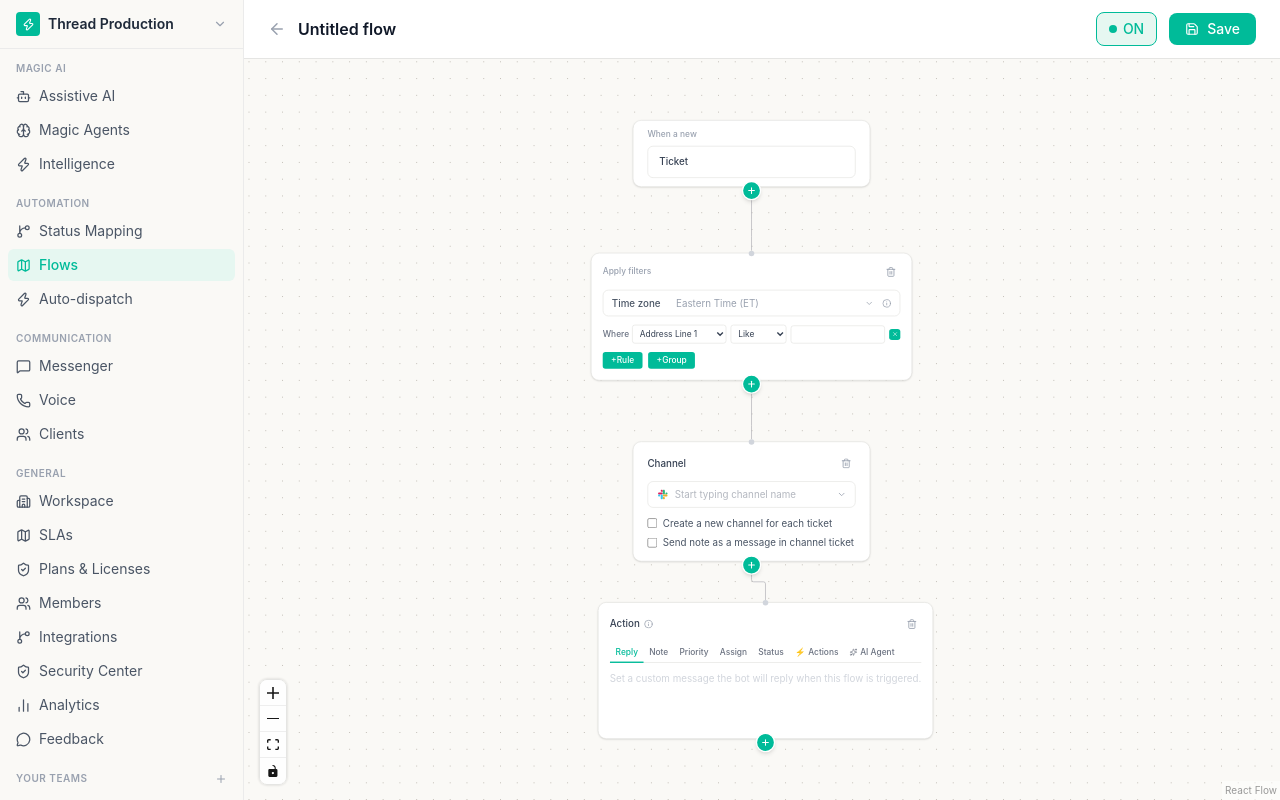
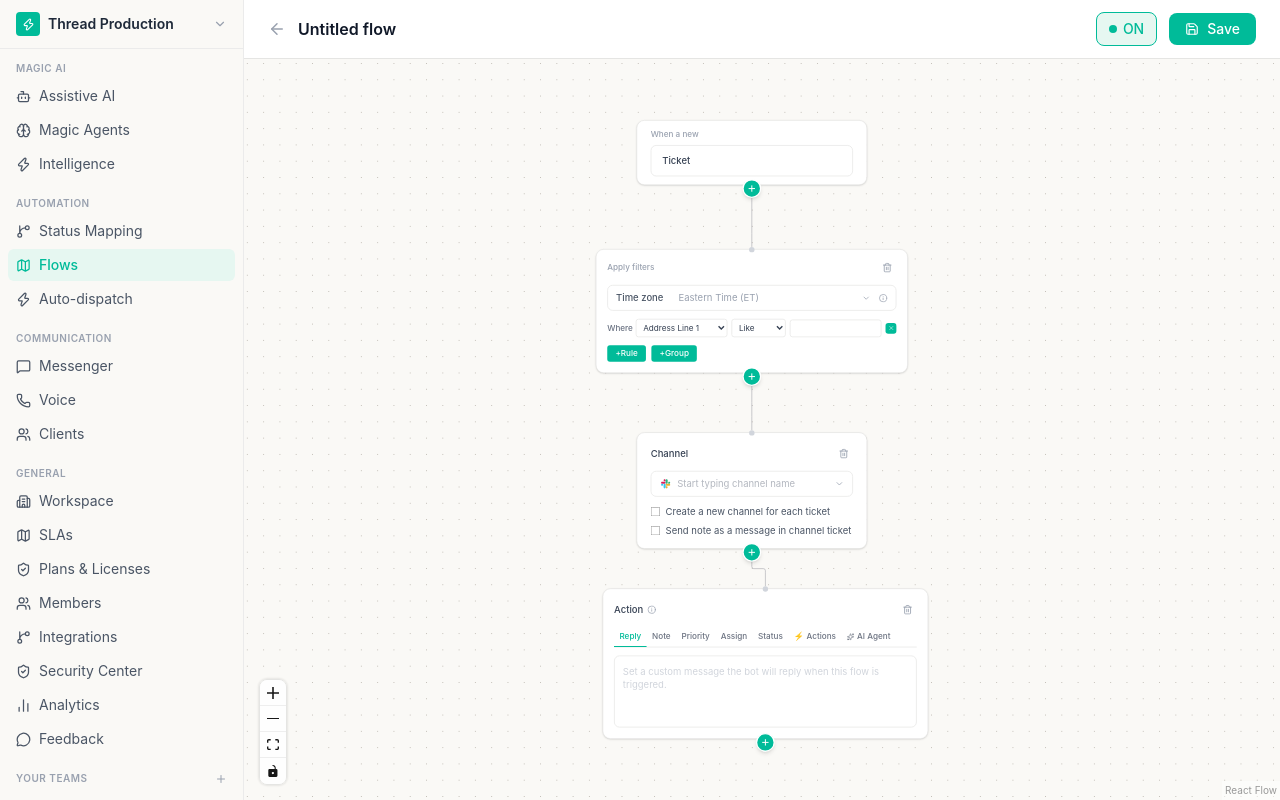
Before and after one commit to ricky-thread/agentic-flows, a Next.js app: page /flows/configure-flow in a window 1280 px wide. Built offline with nearby package versions, Linux system fonts and the light colour scheme.

Commit message:
Add bordered container to Reply tab textarea
Co-Authored-By: Claude Sonnet 4.6 <noreply@anthropic.com>

```diff
--- a/app/components/nodes/ActionNode.tsx
+++ b/app/components/nodes/ActionNode.tsx
@@ -374,10 +374,12 @@ export default function ActionNode({ id, data }: {
 
         {/* Reply */}
         {tab === "Reply" && (
-          <textarea value={reply} onChange={(e) => setReply(e.target.value)} rows={4}
-            onMouseDown={(e) => e.stopPropagation()}
-            placeholder="Set a custom message the bot will reply when this flow is triggered."
-            className="nodrag w-full text-sm text-gray-600 outline-none resize-none placeholder:text-gray-300 block" />
+          <div className="rounded-lg border p-3" style={{ borderColor: "var(--border)" }}>
+            <textarea value={reply} onChange={(e) => setReply(e.target.value)} rows={4}
+              onMouseDown={(e) => e.stopPropagation()}
+              placeholder="Set a custom message the bot will reply when this flow is triggered."
+              className="nodrag w-full text-sm text-gray-600 outline-none resize-none placeholder:text-gray-300 block" />
+          </div>
         )}
 
         {/* Note — cream background */}
```
